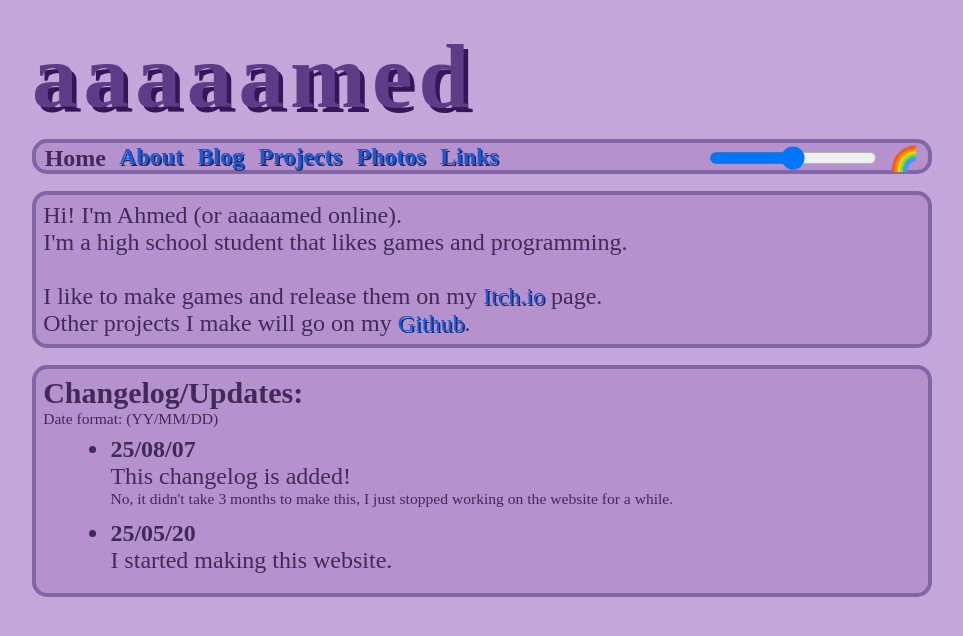
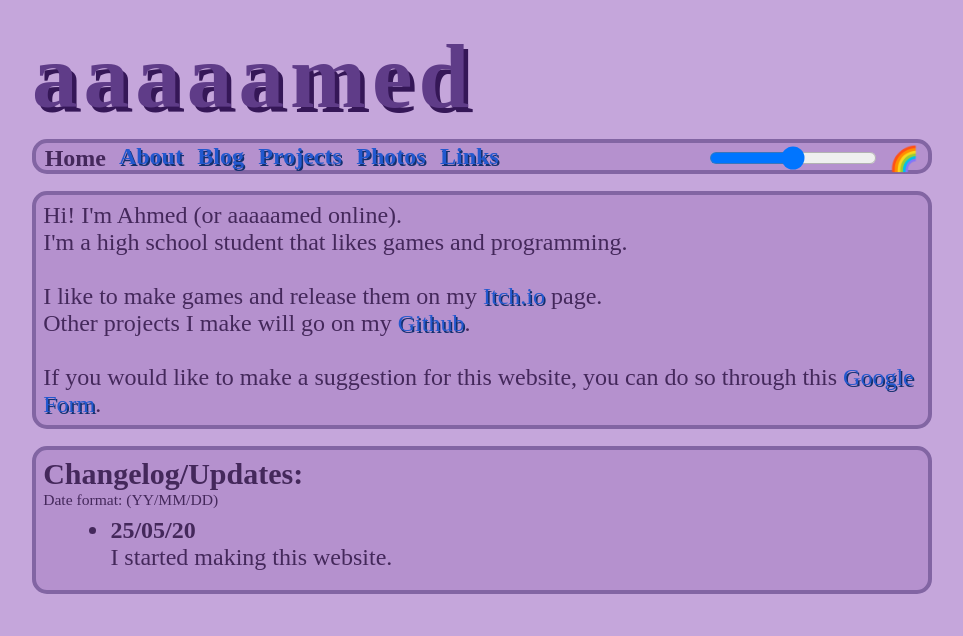
Before and after one commit to AAAAAmed/Personal-Website, a plain HTML site: page index.html in a window 1280 px wide. Shown: the whole page, without its empty margins (158-1121 px from the left). Drawn offline with Linux system fonts and the light colour scheme; a web font is replaced by a local one.

Commit message:
edited home page

```diff
--- a/index.html
+++ b/index.html
@@ -21,6 +21,9 @@
 
         <p>I like to make games and release them on my <a href="https://aaaaamed.itch.io/">Itch.io</a> page.<br>
             Other projects I make will go on my <a href="https://github.com/AAAAAmed">Github</a>.</p>
+        <br>
+
+        <p>If you would like to make a suggestion for this website, you can do so through this <a href="https://docs.google.com/forms/d/e/1FAIpQLScScP_P6Qbp_L695q8Ks6Xq_nRiltNMdPPOMusvQZNc98oD7Q/viewform?usp=sharing&ouid=112246274263277908855">Google Form</a>.</p>
     </section>
 
     <section>
@@ -28,11 +31,6 @@
         <p class="fine-print">Date format: (YY/MM/DD)</p>
 
         <ul id="changelog">
-            <li><b>25/08/07</b> <br>
-                This changelog is added!
-                <p class="fine-print">No, it didn't take 3 months to make this, I just stopped working on the website for a while.</p>
-            </li>
-
             <li><b>25/05/20</b> <br>
                 I started making this website.
             </li>
```
